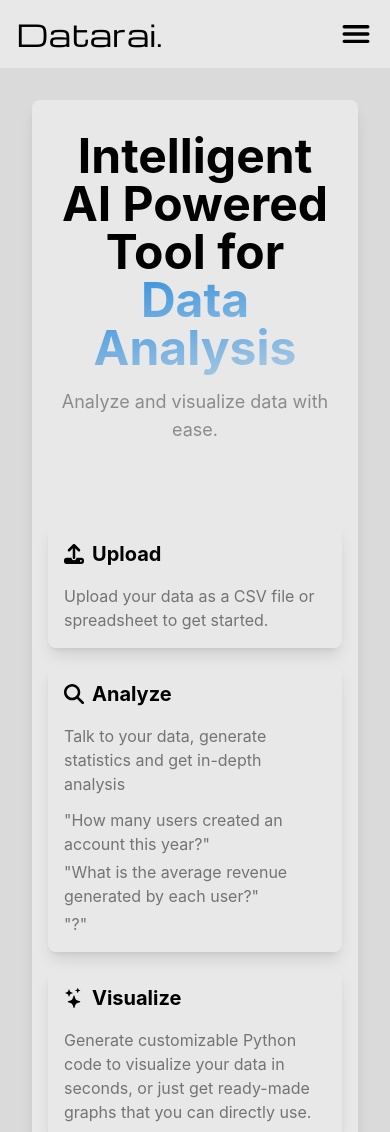
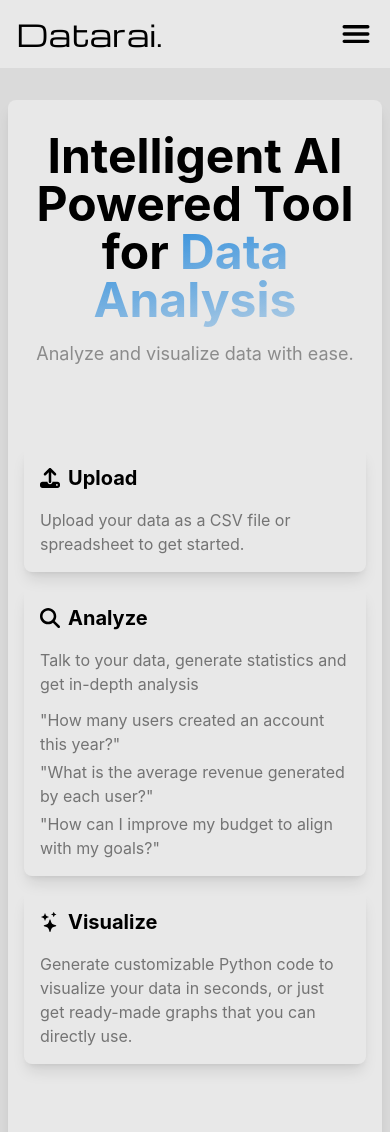
Before and after one commit to datarai-org/Datarai, a React (Vite) app: page / in a window 390 px wide. Shown: the top 1132 px of the page. Built offline with nearby package versions, Linux system fonts and the light colour scheme.

Commit message:
responsive update

```diff
--- a/src/components/home/HomePage.jsx
+++ b/src/components/home/HomePage.jsx
@@ -28,7 +28,7 @@
   });
 
   return (
-    <div className="m-8 px-4 py-8 bg-section-base rounded-lg flex flex-col justify-center content-center text-center shadow-lg">
+    <div className="mx-2 md:mx-8 my-8 px-4 py-8 bg-section-base rounded-lg flex flex-col justify-center content-center text-center shadow-lg">
       <h1 className="text-5xl font-bold">
         Intelligent AI Powered Tool for{" "}
         <span className="bg-gradient-to-br from-primary to-primary/30 text-transparent bg-clip-text">
@@ -67,7 +67,9 @@
           <p className="text-black/50 pt-1">
             "What is the average revenue generated by each user?"
           </p>
-          <p className="text-black/50 pt-1">"?"</p>
+          <p className="text-black/50 pt-1">
+            "How can I improve my budget to align with my goals?"
+          </p>
         </div>
         <div className="flex flex-col p-4 rounded-b-lg lg:w-3/12 shadow-lg">
           <h2 className="text-xl">
```
